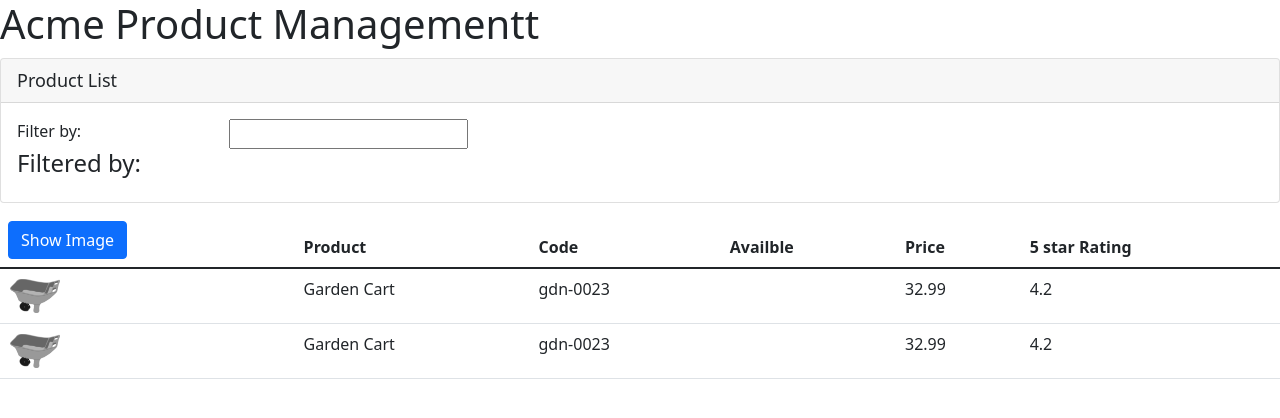
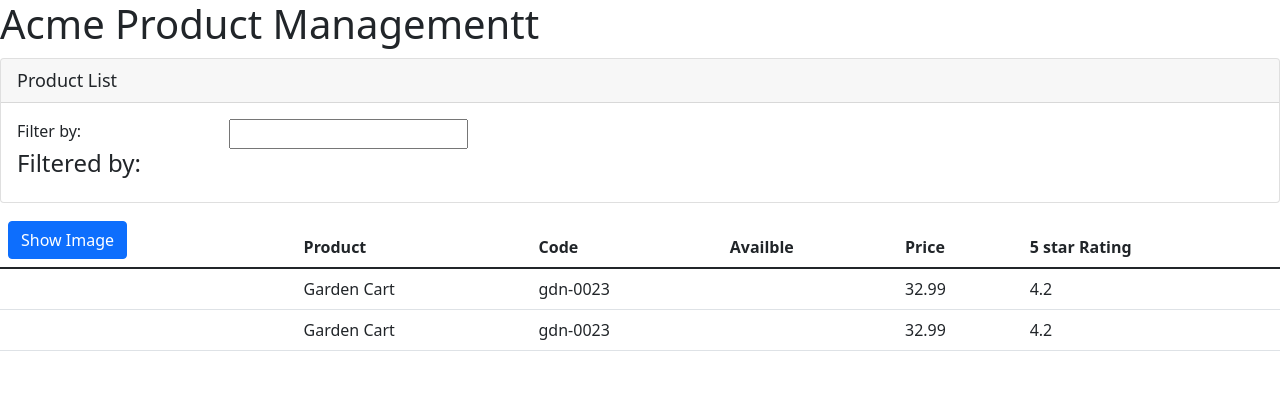
Before and after one commit to Mahmoud-Barry/Angular-GettingStarted, an Angular app: page / in a window 1280 px wide. Shown: the top 418 px of the page. Built offline with nearby package versions, Linux system fonts and the light colour scheme.

Commit message:
Handing events with event binding

```diff
--- a/src/app/product/product-list.component.html
+++ b/src/app/product/product-list.component.html
@@ -24,7 +24,7 @@
         <thead>
             <tr>
                 <th>
-                    <button class="btn btn-primary">Show Image</button>
+                    <button class="btn btn-primary" (click)="toggleImage()">{{showImage ? "Hide": "Show"}} Image</button>
                 </th>
                 <th>Product</th>
                 <th>Code</th>
@@ -36,7 +36,7 @@
 
         <tbody>
             <tr *ngFor="let product of products">
-                <td><img [src]="product.imageUrl" [style.width.px]="imageWidth" [style.margin.px]="imageMargin"></td>
+                <td><img *ngIf="showImage" [src]="product.imageUrl" [style.width.px]="imageWidth" [style.margin.px]="imageMargin"></td>
                 <td>{{product.productName}}</td>
                 <td>{{product.productCode}}</td>
                 <td>{{product.realaseDate}}</td>
--- a/src/app/product/product-list.component.ts
+++ b/src/app/product/product-list.component.ts
@@ -9,6 +9,7 @@
     pageTitle: string = "Product List";
     imageWidth : number = 50;
     imageMargin: number = 2;
+    showImage: boolean = false;
     products: any[] = [
         {
             "productId": 2,
@@ -30,5 +31,9 @@
             "startRating": 4.2,
             "imageUrl":"assets/images/garden_cart.png"
         }
-    ]
+    ];
+
+    toggleImage(): void {
+        this.showImage = !this.showImage;
+    }
 }
```
